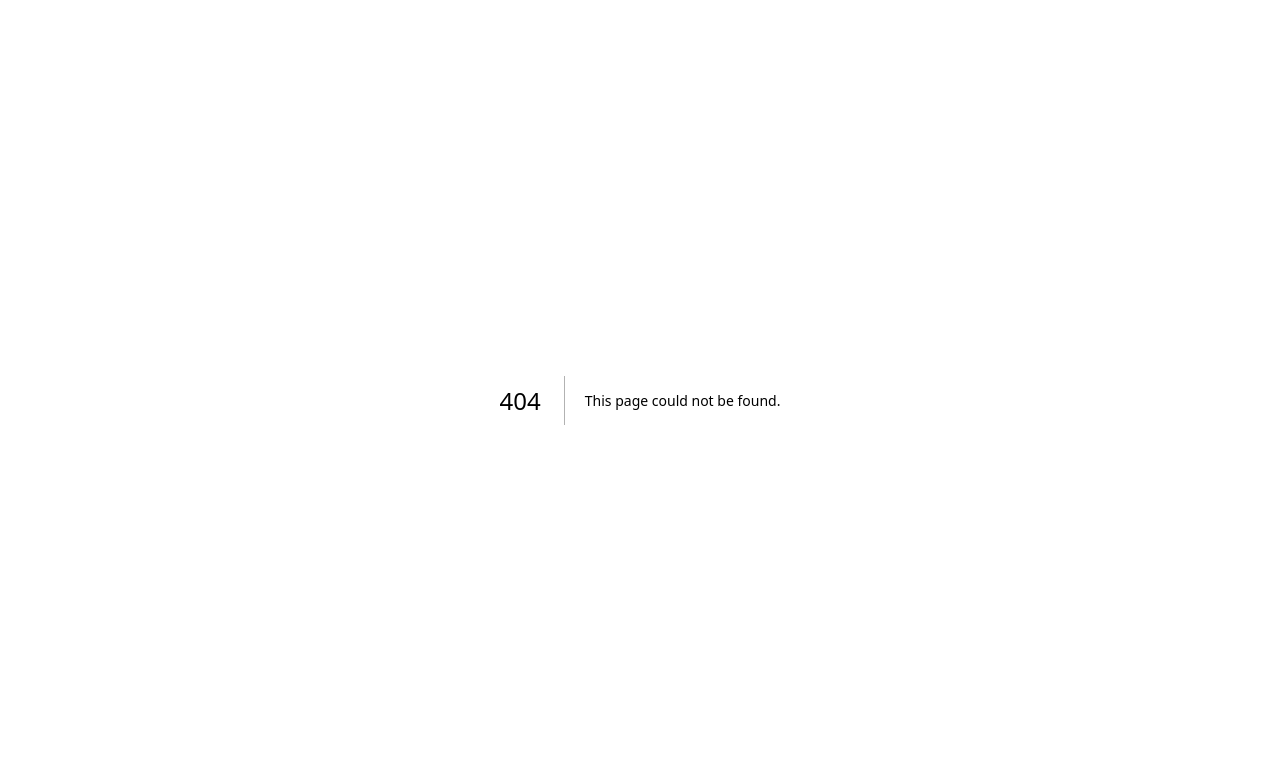
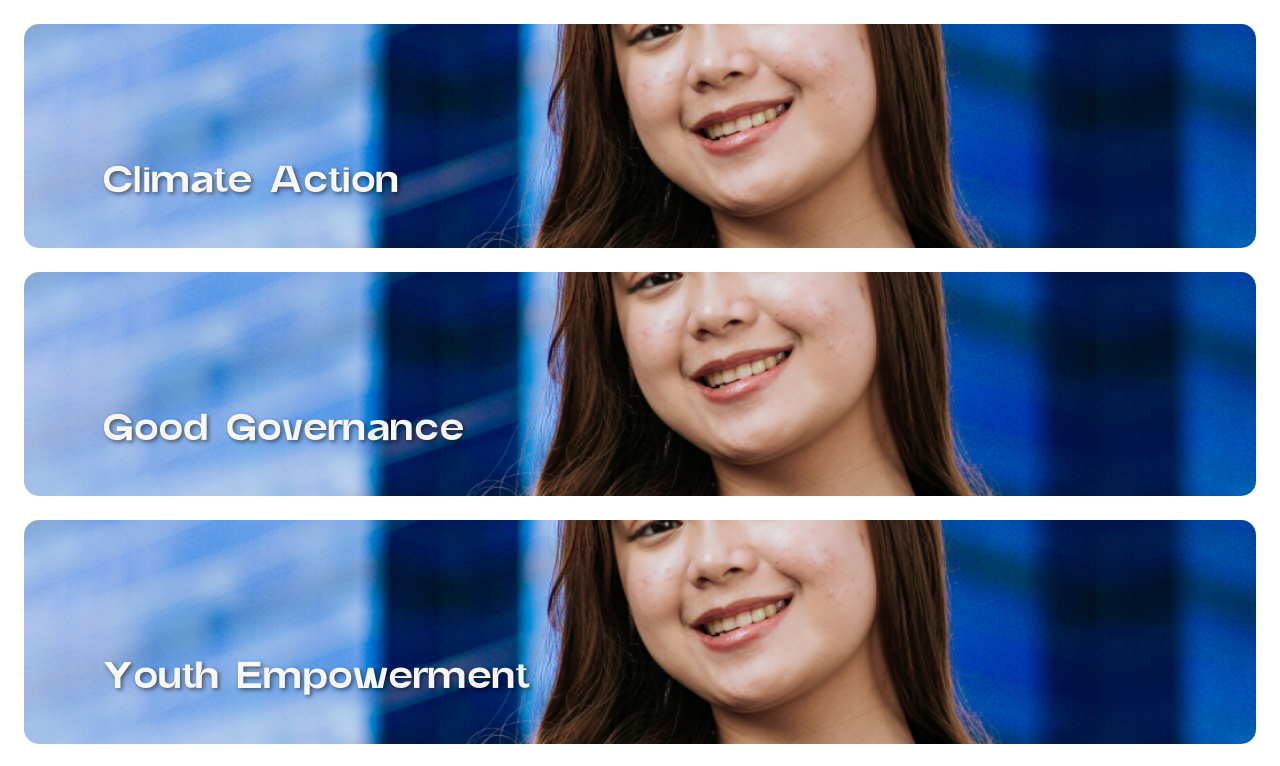
Before and after one commit to SAMAHAN-Systems-Development/samahan-at-the-get-go, a Next.js app: page /demo in a window 1280 px wide. Before the commit this address had no page. Shown: the top 766 px of the page. Built offline with nearby package versions, Linux system fonts and the light colour scheme.

Commit message:
feat: created advocasix module UI

```diff
--- /dev/null
+++ b/src/app/demo/page.tsx
@@ -0,0 +1,16 @@
+import React from 'react';
+
+import AdvocasixModalUI from '@/components/ui/Advocasix/AdvocasixModalUI';
+import { advocasixData } from '@/data/AdvocasixData';
+
+export default function Home() {
+  return (
+    <div className="grid grid-cols-1 gap-6 p-6">
+      {advocasixData.map((item, index) => (
+        <React.Fragment key={index}>
+          <AdvocasixModalUI {...item} />
+        </React.Fragment>
+      ))}
+    </div>
+  );
+}
--- /dev/null
+++ b/src/components/ui/Advocasix/AdvocasixModalUI.tsx
@@ -0,0 +1,39 @@
+'use client';
+
+import type { FC } from 'react';
+
+import * as Dialog from '@radix-ui/react-dialog';
+import type { ModalDataType } from 'library/types/ModalDataType';
+
+import AdvocasixCardButton from '@/components/ui/Advocasix/AdvocasixCardButton';
+import ModalOverlayComponent from '@/components/ui/ModalOverlayComponent/ModalComponent';
+
+const AdvocasixModalUI: FC<ModalDataType> = ({
+  title,
+  imageUrl1,
+  imageUrl2,
+  description,
+  hashtag,
+}) => {
+  return (
+    <Dialog.Root>
+      <Dialog.Trigger>
+        <AdvocasixCardButton title={title} imageUrl={imageUrl1} />
+      </Dialog.Trigger>
+      <Dialog.Portal>
+        <Dialog.Overlay className="fixed top-0 right-0 bottom-0 left-0 bg-blue/60 flex justify-center items-center overflow-y-auto ">
+          <Dialog.Content className="data-[state=open]:animate-contentShow">
+            <ModalOverlayComponent
+              imageUrl={imageUrl2}
+              title={title}
+              description={description}
+              hashtag={hashtag}
+            />
+          </Dialog.Content>
+        </Dialog.Overlay>
+      </Dialog.Portal>
+    </Dialog.Root>
+  );
+};
+
+export default AdvocasixModalUI;
```
Also changed, not shown: 1 other file (tests, documents, lock files or other folders).
